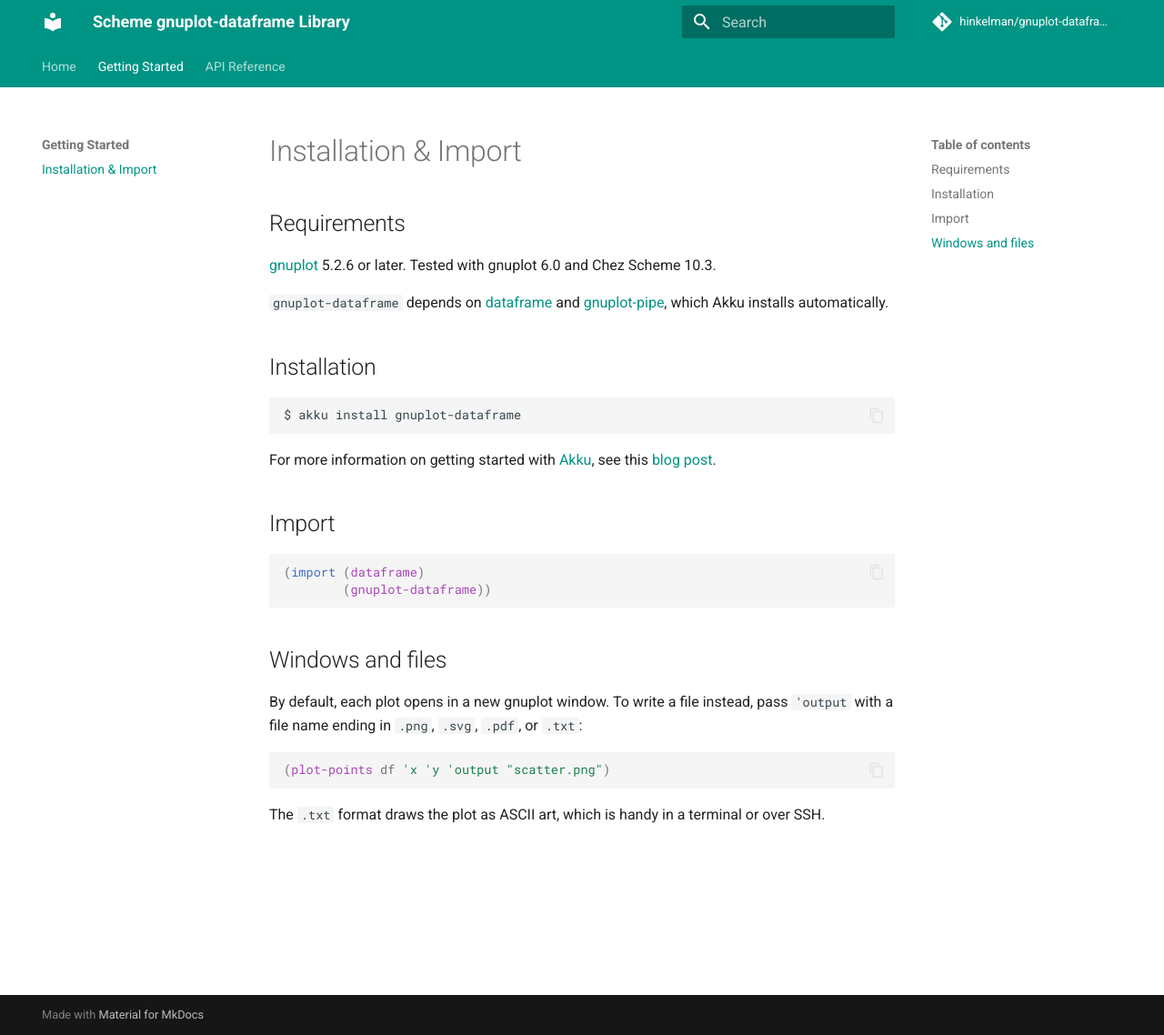
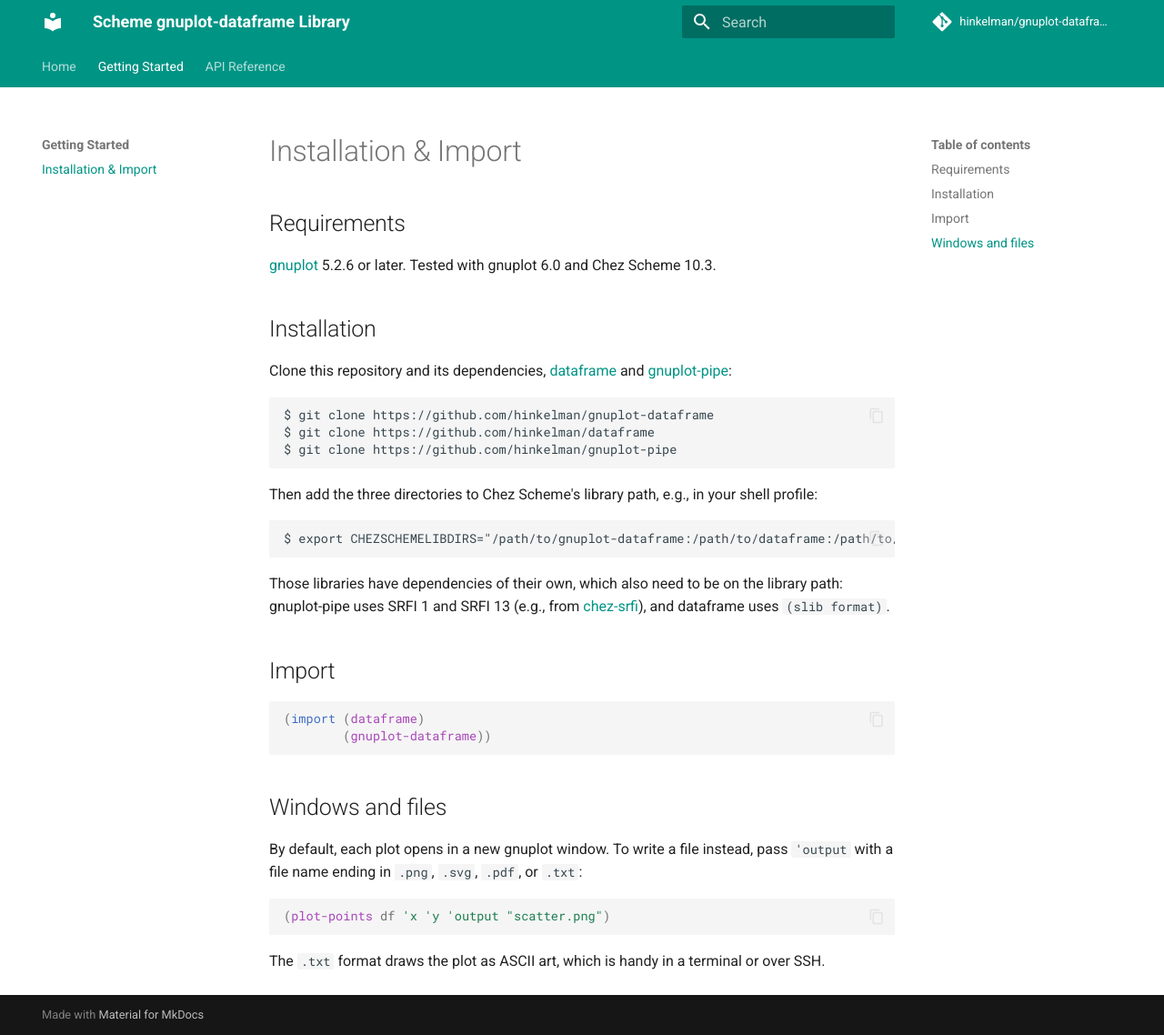
Before and after one commit to hinkelman/gnuplot-dataframe, an MkDocs documentation site: the page built from docs/getting-started.md, in a window 1280 px wide and 1138 px high. Shown: the whole window at 91% size. Built offline with MkDocs 1.6.1 and Material for MkDocs 9.7.7, drawn with Linux system fonts in a browser that asks for light colours; comment, search, counter and statistics services are not loaded.

Commit message:
Replace Akku installation instructions with manual installation
Co-Authored-By: Claude Opus 5.5 <noreply@anthropic.com>

````diff
--- a/docs/getting-started.md
+++ b/docs/getting-started.md
@@ -4,15 +4,23 @@
 
 [gnuplot](http://gnuplot.info) 5.2.6 or later. Tested with gnuplot 6.0 and Chez Scheme 10.3.
 
-`gnuplot-dataframe` depends on [dataframe](https://hinkelman.github.io/dataframe) and [gnuplot-pipe](https://github.com/hinkelman/gnuplot-pipe), which Akku installs automatically.
-
 ## Installation
 
+Clone this repository and its dependencies, [dataframe](https://github.com/hinkelman/dataframe) and [gnuplot-pipe](https://github.com/hinkelman/gnuplot-pipe):
+
 ```
-$ akku install gnuplot-dataframe
+$ git clone https://github.com/hinkelman/gnuplot-dataframe
+$ git clone https://github.com/hinkelman/dataframe
+$ git clone https://github.com/hinkelman/gnuplot-pipe
 ```
 
-For more information on getting started with [Akku](https://akkuscm.org/), see this [blog post](https://www.travishinkelman.com/posts/getting-started-with-akku-package-manager-for-scheme/).
+Then add the three directories to Chez Scheme's library path, e.g., in your shell profile:
+
+```
+$ export CHEZSCHEMELIBDIRS="/path/to/gnuplot-dataframe:/path/to/dataframe:/path/to/gnuplot-pipe:$CHEZSCHEMELIBDIRS"
+```
+
+Those libraries have dependencies of their own, which also need to be on the library path: gnuplot-pipe uses SRFI 1 and SRFI 13 (e.g., from [chez-srfi](https://github.com/arcfide/chez-srfi)), and dataframe uses `(slib format)`.
 
 ## Import
 
````
Also changed, not shown: README.md (+11 -3 lines).
